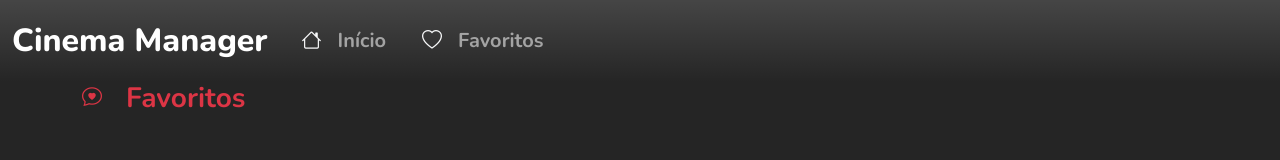
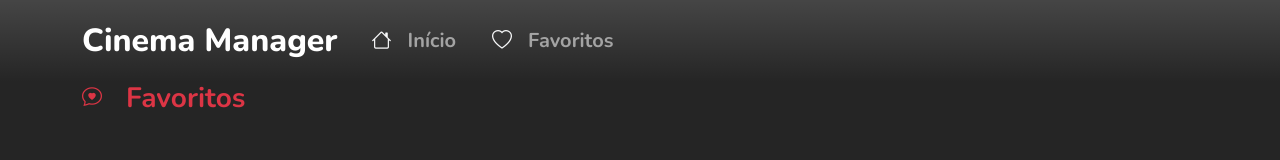
Before and after one commit to apaolaoliveira/CinemaManagerWeb, a website built with webpack: page dist/favorites.html in a window 1280 px wide. Built offline with nearby package versions, Linux system fonts and the light colour scheme; some packages are replaced by stand-ins of ours; no server answers.

Commit message:
new nav bundle

```diff
--- a/dist/favorites.html
+++ b/dist/favorites.html
@@ -1 +1 @@
-<!doctype html><html lang="pt-br"><head><meta charset="UTF-8"><meta name="viewport" content="width=device-width,initial-scale=1"><title>Cinema Manager | Favoritos</title><script defer="defer" src="favorites.bundle.js"></script></head><body style="background-color: rgb(37, 37, 37)"><header><nav class="navbar navbar-expand-lg navbar-dark bg-gradient"><div class="container-fluid"><span class="navbar-brand fs-2">Cinema Manager</span><div class="collapse navbar-collapse" id="navbarNav"><ul class="navbar-nav ml-auto"><li class="nav-item"><i class="bi bi-house fs-5 text-light mx-2"></i> <a class="nav-link" href="index.html">Início</a></li><li class="nav-item"><i class="bi bi-heart fs-5 text-light mx-2"></i> <a class="nav-link" href="favorites.html">Favoritos</a></li></ul></div><button class="navbar-toggler" type="button" data-bs-toggle="collapse" data-bs-target="#navbarNav" aria-controls="navbarNav" aria-expanded="false" aria-label="Toggle navigation"><i class="bi bi-list mx-2"></i></button></div></nav></header><section><div id="lists" class="container d-grid gap-3"><div class="row"><i class="bi bi-chat-heart fs-5 text-danger col-auto"></i><h2 class="fs-3 fw-bold text-danger col-auto">Favoritos</h2></div><div id="FavoritesList" class="row"></div></div></section></body></html>
+<!doctype html><html lang="pt-br"><head><meta charset="UTF-8"><meta name="viewport" content="width=device-width,initial-scale=1"><title>Cinema Manager | Favoritos</title><script defer="defer" src="favorites.bundle.js"></script></head><body style="background-color: rgb(37, 37, 37)"><header><nav class="navbar navbar-expand-lg navbar-dark bg-gradient"><div class="container"><span class="navbar-brand fs-2">Cinema Manager</span><div class="collapse navbar-collapse" id="navbarNav"><ul class="navbar-nav ml-auto"><li class="nav-item"><i class="bi bi-house fs-5 text-light mx-2"></i> <a class="nav-link" href="index.html">Início</a></li><li class="nav-item"><i class="bi bi-heart fs-5 text-light mx-2"></i> <a class="nav-link" href="favorites.html">Favoritos</a></li></ul></div><button class="navbar-toggler" type="button" data-bs-toggle="collapse" data-bs-target="#navbarNav" aria-controls="navbarNav" aria-expanded="false" aria-label="Toggle navigation"><i class="bi bi-list mx-2"></i></button></div></nav></header><section><div id="lists" class="container d-grid gap-3"><div class="row"><i class="bi bi-chat-heart fs-5 text-danger col-auto"></i><h2 class="fs-3 fw-bold text-danger col-auto">Favoritos</h2></div><div id="FavoritesList" class="row"></div></div></section></body></html>
```
Also changed, not shown: dist/index.html (+1 -1 lines).
